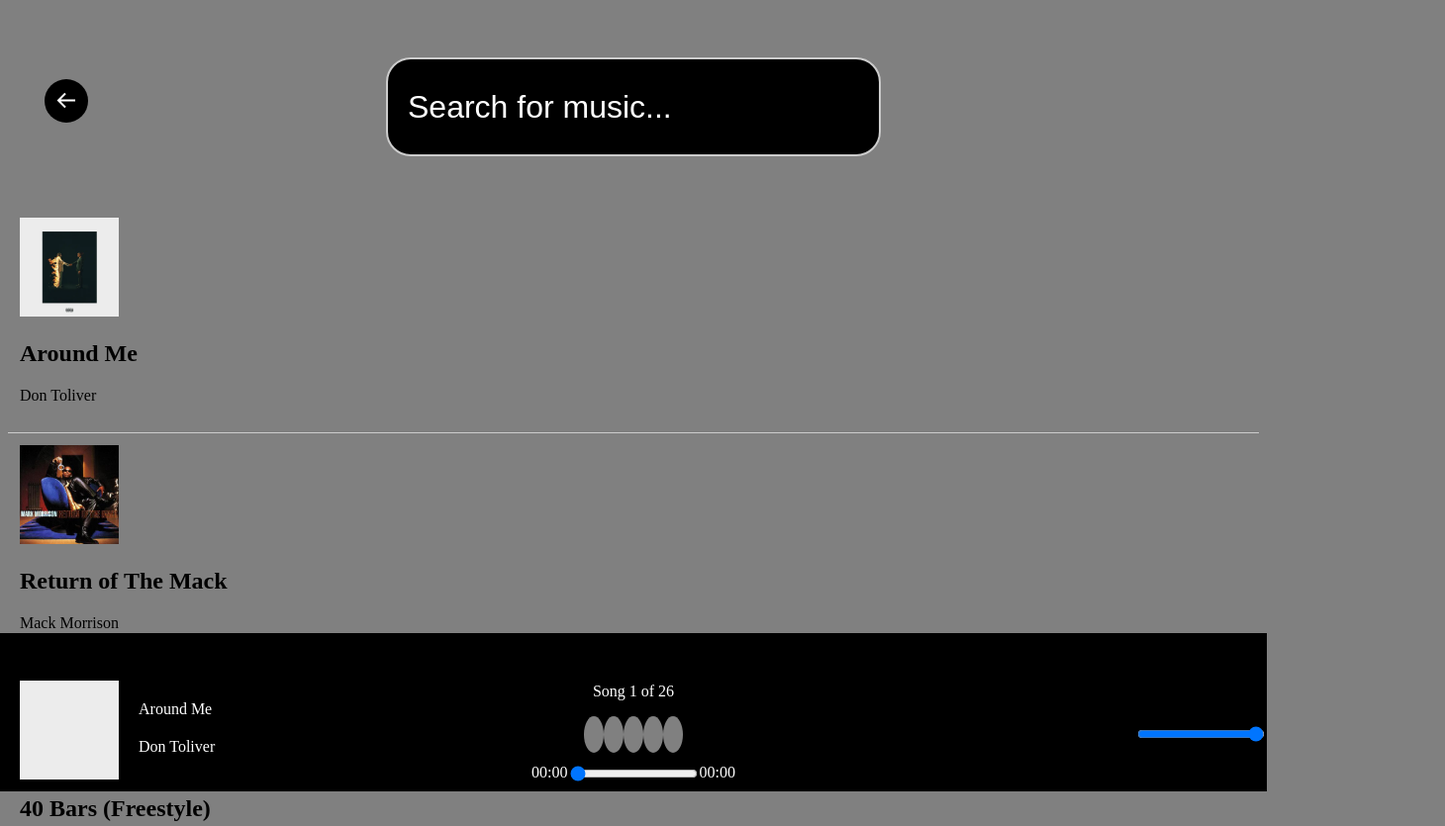
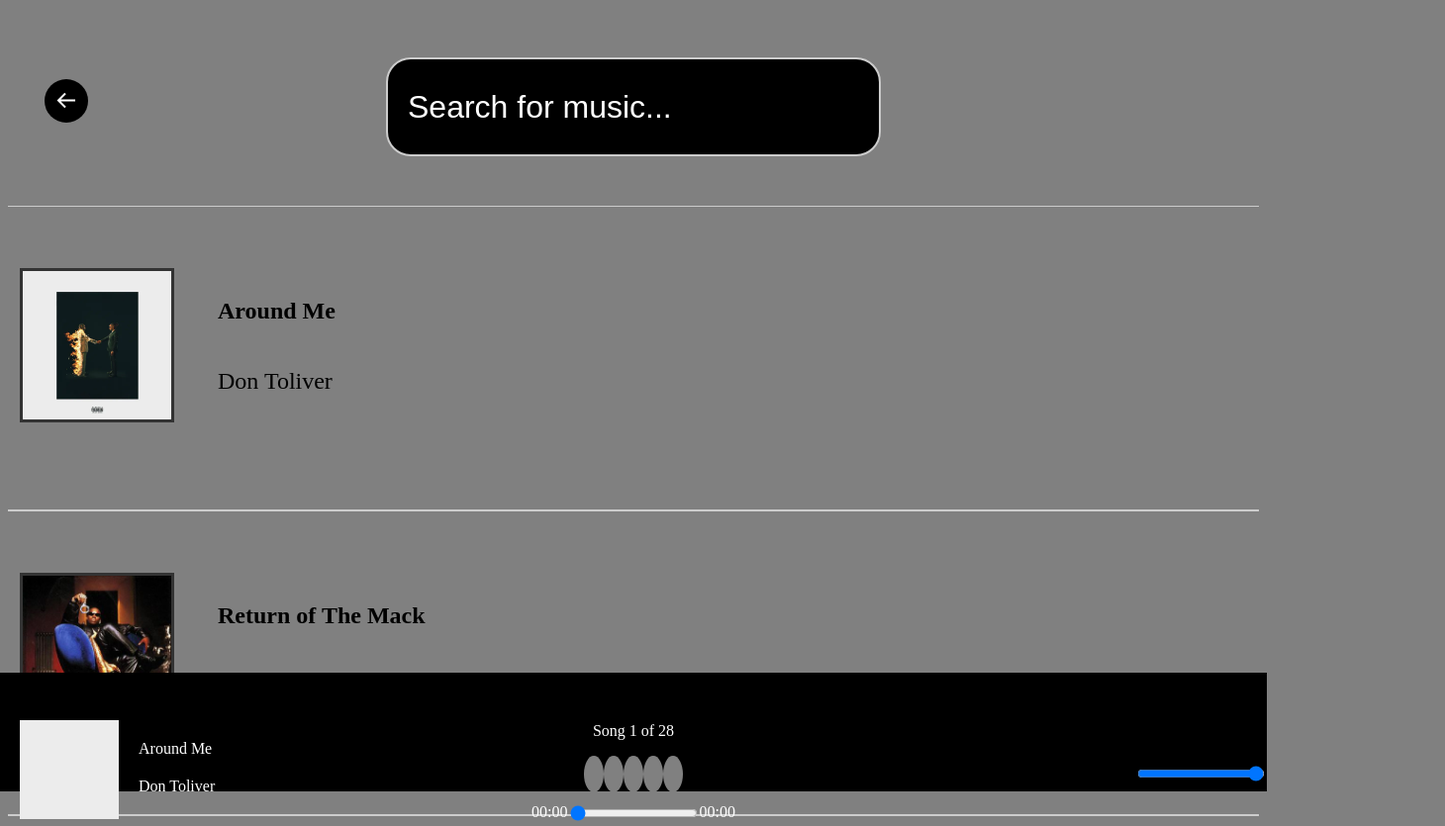
Before and after one commit to Malco31/Home-Screen, a plain HTML site: page search.html in a window 1280 px wide. Shown: the top 835 px of the page at 99% size, 1460 px wide, since content can reach past the window. Drawn offline with nearby package versions, Linux system fonts and the light colour scheme.

```diff
--- a/script.js
+++ b/script.js
@@ -202,8 +202,22 @@ const music_list = [
         name : 'Kill Bill',
         artist : 'SZA',
         music : 'music/SZA - Kill Bill (Audio).mp3',
-        genre: 'pop',
+        genre: 'pop/r&b',
     },
+    {
+        img : 'images/i_hate_u.png',
+        name : 'i-hate-u',
+        artist : 'SZA',
+        music : 'music/i-hate-u.mp3',
+        genre: 'pop/r&b',
+    },
+    {
+        img : 'images/love_galore.png',
+        name : 'Love Galore',
+        artist : 'SZA',
+        music : 'music/love_galore.mp3',
+        genre: 'pop/r&b',
+    }
 ];
 
 loadTrack(track_index);
@@ -346,6 +360,3 @@ function displayMusic(musicArr) {
 }
 
 displayMusic(music_list);
-
-
-console.log(music_list)
--- a/search.css
+++ b/search.css
@@ -64,16 +64,35 @@ body {
     margin: 0;
     top: 100px;
     position: relative;
+    margin-bottom: 250px;
   }
 
   #music-list li {
     padding: 12px;
     border-bottom: 1px solid #ccc;
+    margin-bottom: 0px;
+    border-top: 1px solid #ccc;
   }
 
   #music-list img {
-    width: 100px;
-    height: 100px;
+    width: 150px;
+    height: 150px;
+    top: 50px;
+    position: relative;
+    border: 3px solid #333;
+  }
+
+  #music-list h2 {
+    position: relative;
+    left: 200px;
+    bottom: 100px;
+  }
+
+  #music-list p {
+    position: relative;
+    left: 200px;
+    bottom: 80px;
+    font-size: 1.5em;
   }
 
 
@@ -86,7 +105,7 @@ body {
     width: 100%;
     background-color: black;
     z-index: 1;
-    height: 20%;
+    height: 15%;
     color: white;
 }
 .navbar ul {
--- a/style.css
+++ b/style.css
@@ -167,12 +167,14 @@
     margin-top: 0;
     margin-bottom: 70px;
     margin-left: 30px;
-    border: 3px solid #333
+    border: 3px solid #333;
+    padding: 0;
 }
 
 .flexbox-item img{
     width: 100%;
     margin: 0;
+    padding: 0;
 }
 
 /* .play {
```
Also changed, not shown: index.html (+4 -4 lines), images/i_hate_u.png (added), images/love_galore.jpeg (added), images/pop_art.webp (added), images/pop_art2.jpg (added), images/rap_art.webp (added), images/rap_art2.jpg (added), playlists.html (added), 2 other files.
